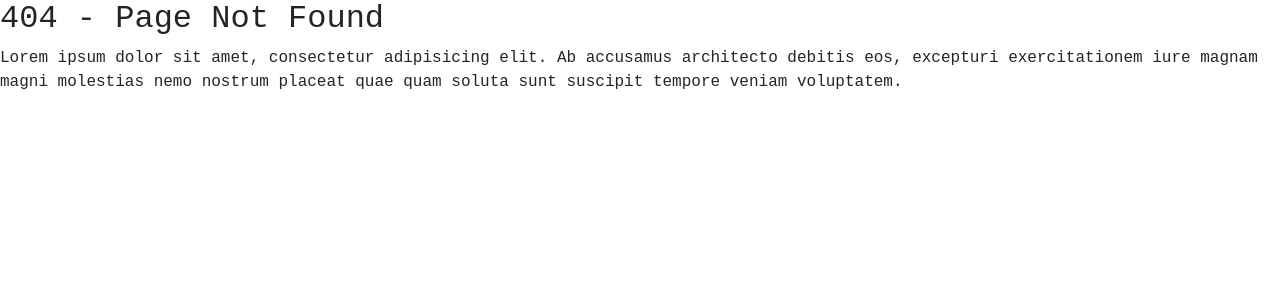
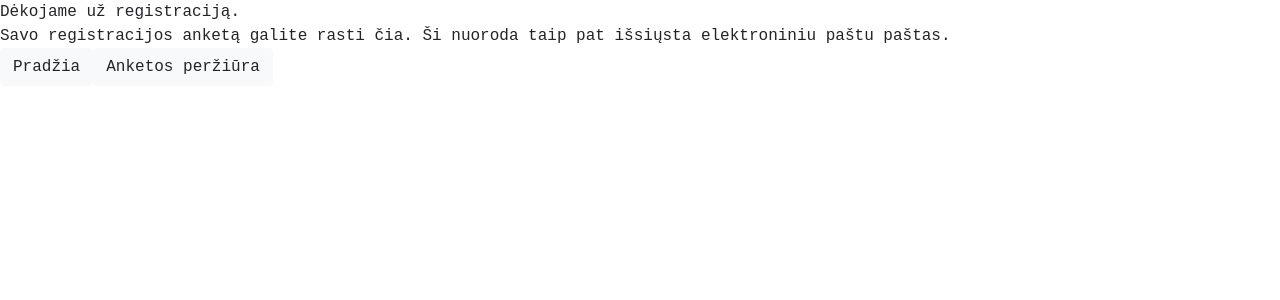
Before and after one commit to Panku-Blesikai/it-academy-app-front, an Angular app: page /success in a window 1280 px wide. Shown: the top 300 px of the page. Built offline with nearby package versions, Linux system fonts and the light colour scheme.

Commit message:
success page added

```diff
--- a/src/app/app-routing.module.ts
+++ b/src/app/app-routing.module.ts
@@ -5,6 +5,7 @@ import { RegisterPageComponent } from './register-page/register-page.component';
 import { NotFoundComponent } from './not-found/not-found.component';
 import {ApplicationsListPageComponent} from './applications-list-page/applications-list-page.component';
 import {ApplicationPageComponent} from './application-page/application-page.component';
+import { SuccessPageComponent } from './success-page/success-page.component';
 
 
 const routes: Routes = [
@@ -12,6 +13,7 @@ const routes: Routes = [
   { path: 'register', component: RegisterPageComponent },
   { path: 'admin/applications/:id', component: ApplicationPageComponent },
   { path: 'admin/applications', component: ApplicationsListPageComponent },
+  { path: 'success', component: SuccessPageComponent },
   { path: '', redirectTo: '/home', pathMatch: 'full' },
   { path: '**', component: NotFoundComponent }
 ];
--- a/src/app/app.module.ts
+++ b/src/app/app.module.ts
@@ -13,6 +13,7 @@ import { RegisterFormComponent } from './register-form/register-form.component';
 import { ReactiveFormsModule } from '@angular/forms';
 import { HttpClientModule } from '@angular/common/http';
 import { ApplicationPageComponent } from './application-page/application-page.component';
+import { SuccessPageComponent } from './success-page/success-page.component';
 
 @NgModule({
   declarations: [
@@ -24,7 +25,8 @@ import { ApplicationPageComponent } from './application-page/application-page.co
     NotFoundComponent,
     RegisterFormComponent,
     RegisterPageComponent,
-    ApplicationPageComponent
+    ApplicationPageComponent,
+    SuccessPageComponent
   ],
   imports: [
     BrowserModule,
--- a/src/app/register-form/register-form.component.html
+++ b/src/app/register-form/register-form.component.html
@@ -209,7 +209,7 @@
     </div>
 
     <a class="btn btn-light" [routerLink]="['']">Back</a>
-    <button type="submit" class="btn btn-info" [disabled]="!registerForm.valid">
+    <button type="submit" class="btn btn-info" [disabled]="!registerForm.valid" [routerLink]="['/success']">
       Register
     </button>
   </form>
--- /dev/null
+++ b/src/app/success-page/success-page.component.html
@@ -0,0 +1,10 @@
+<div>
+  <div>
+    Dėkojame už registraciją.
+  </div>
+  <div>
+      Savo registracijos anketą galite rasti čia. Ši nuoroda taip pat išsiųsta elektroniniu paštu paštas.
+  </div>
+  <a class="btn btn-light" [routerLink]="['']">Pradžia</a>
+  <a class="btn btn-light" [routerLink]="['']">Anketos peržiūra</a>
+</div>
--- /dev/null
+++ b/src/app/success-page/success-page.component.ts
@@ -0,0 +1,15 @@
+import { Component, OnInit } from '@angular/core';
+
+@Component({
+  selector: 'app-success-page',
+  templateUrl: './success-page.component.html',
+  styleUrls: ['./success-page.component.css']
+})
+export class SuccessPageComponent implements OnInit {
+
+  constructor() { }
+
+  ngOnInit(): void {
+  }
+
+}
```
Also changed, not shown: src/app/success-page/success-page.component.css (added), 1 other file (tests, documents, lock files or other folders).
